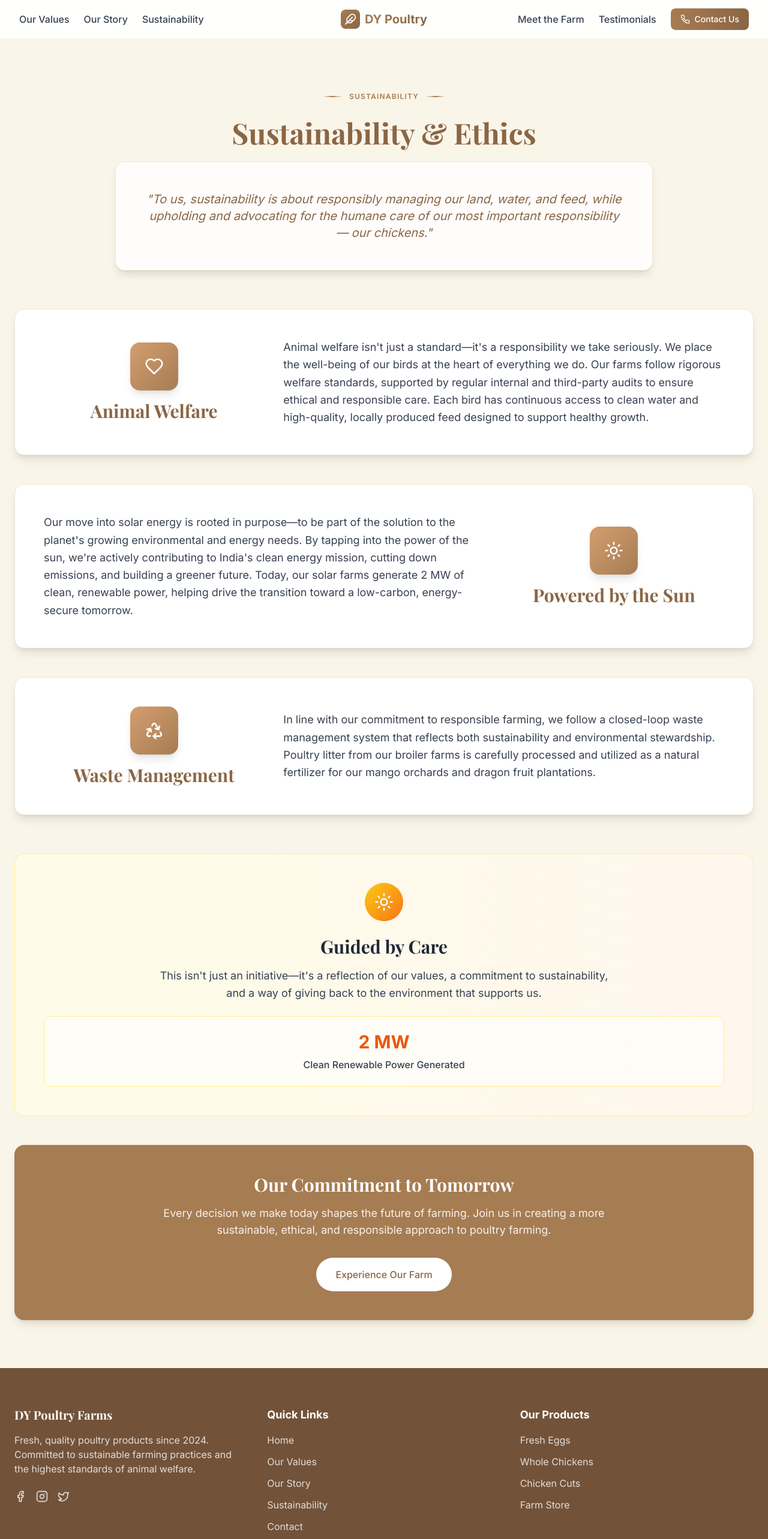
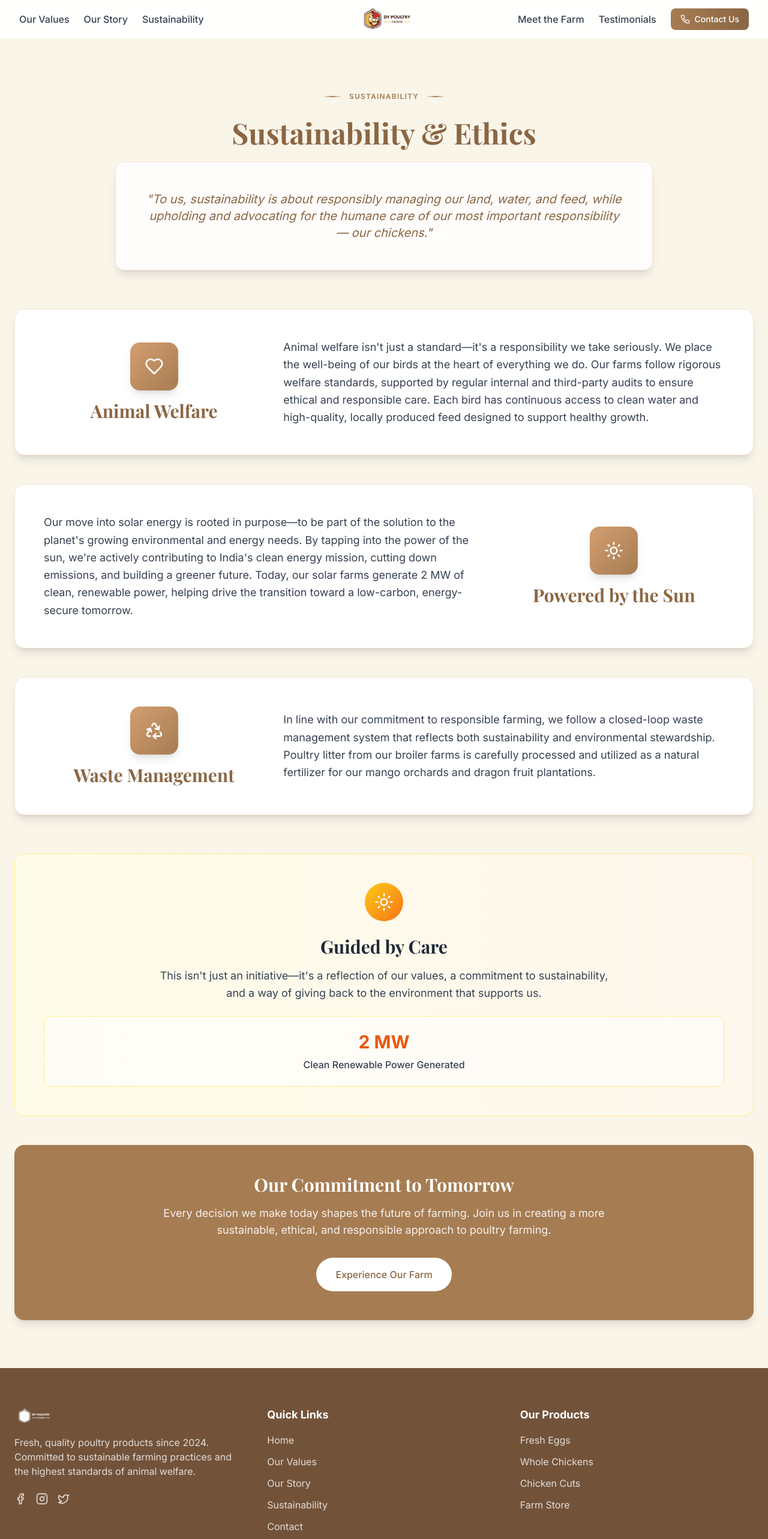
Before and after one commit to harishkarthik1515/DYPOULTRY, a React (Vite) app: page /sustainability in a window 1280 px wide. Shown: the top 2566 px of the page at 60% size. Built offline with nearby package versions, Linux system fonts and the light colour scheme.

Commit message:
Replace dummy logo with actual DY Poultry Farms logo

```diff
--- a/index.html
+++ b/index.html
@@ -2,7 +2,7 @@
 <html lang="en">
   <head>
     <meta charset="UTF-8" />
-    <link rel="icon" type="image/svg+xml" href="/vite.svg" />
+    <link rel="icon" type="image/png" href="/dy 4 1.png" />
     <meta name="viewport" content="width=device-width, initial-scale=1.0" />
     <title>DY Poultry Farms | Naturally Raised. Honestly Farmed.</title>
     <link rel="preconnect" href="https://fonts.googleapis.com">
--- a/src/components/Footer.tsx
+++ b/src/components/Footer.tsx
@@ -25,7 +25,11 @@ const Footer: React.FC = () => {
         <div className="grid grid-cols-1 md:grid-cols-2 lg:grid-cols-3 gap-8 mb-12">
           <div>
             <div className="flex items-center gap-2 mb-4">
-              <span className="font-serif font-bold text-xl text-white">DY Poultry Farms</span>
+              <img
+                src="/dy 4 1.png"
+                alt="DY Poultry Farms"
+                className="h-8 brightness-0 invert"
+              />
             </div>
             <p className="mb-6 text-white/80">
               Fresh, quality poultry products since 2024. Committed to sustainable
--- a/src/components/Header.tsx
+++ b/src/components/Header.tsx
@@ -152,16 +152,13 @@ const Header = () => {
               className="flex items-center justify-center cursor-pointer"
               onClick={handleLogoClick}
             >
-              <div className={`bg-gradient-to-br from-primary-600 to-primary-700 rounded-lg flex items-center justify-center transition-all duration-300 ${
-                isScrolled ? 'w-5 h-5 sm:w-6 sm:h-6' : 'w-6 h-6 sm:w-8 sm:h-8'
-              }`}>
-                <Feather className={`text-white ${isScrolled ? 'w-3 h-3 sm:w-4 sm:h-4' : 'w-3 h-3 sm:w-5 sm:h-5'}`} />
-              </div>
-              <span className={`ml-2 font-bold bg-gradient-to-r from-primary-600 to-primary-700 bg-clip-text text-transparent transition-all duration-300 ${
-                isScrolled ? 'text-base sm:text-lg' : 'text-lg sm:text-xl'
-              }`}>
-                DY Poultry
-              </span>
+              <img
+                src="/dy 4 1.png"
+                alt="DY Poultry Farms"
+                className={`transition-all duration-300 ${
+                  isScrolled ? 'h-8 sm:h-10' : 'h-10 sm:h-12'
+                }`}
+              />
             </Link>
 
             {/* Right Navigation & CTA */}
@@ -210,16 +207,13 @@ const Header = () => {
               className="flex items-center justify-center cursor-pointer absolute left-1/2 transform -translate-x-1/2"
               onClick={handleLogoClick}
             >
-              <div className={`bg-gradient-to-br from-primary-600 to-primary-700 rounded-lg flex items-center justify-center transition-all duration-300 ${
-                isScrolled ? 'w-5 h-5 sm:w-6 sm:h-6' : 'w-6 h-6 sm:w-8 sm:h-8'
-              }`}>
-                <Feather className={`text-white ${isScrolled ? 'w-3 h-3 sm:w-4 sm:h-4' : 'w-3 h-3 sm:w-5 sm:h-5'}`} />
-              </div>
-              <span className={`ml-2 font-bold bg-gradient-to-r from-primary-600 to-primary-700 bg-clip-text text-transparent transition-all duration-300 ${
-                isScrolled ? 'text-base sm:text-lg' : 'text-lg sm:text-xl'
-              }`}>
-                DY Poultry
-              </span>
+              <img
+                src="/dy 4 1.png"
+                alt="DY Poultry Farms"
+                className={`transition-all duration-300 ${
+                  isScrolled ? 'h-8 sm:h-10' : 'h-10 sm:h-12'
+                }`}
+              />
             </Link>
 
             {/* Contact CTA Button - Right */}
@@ -248,12 +242,11 @@ const Header = () => {
               {/* Menu Header */}
               <div className="flex items-center justify-between p-4 border-b border-gray-200 flex-shrink-0">
                 <Link to="/" className="flex items-center space-x-2" onClick={handleLogoClick}>
-                  <div className="w-6 h-6 bg-gradient-to-br from-primary-600 to-primary-700 rounded-lg flex items-center justify-center">
-                    <Feather className="w-4 h-4 text-white" />
-                  </div>
-                  <span className="text-lg font-bold bg-gradient-to-r from-primary-600 to-primary-700 bg-clip-text text-transparent cursor-pointer">
-                    DY Poultry
-                  </span>
+                  <img
+                    src="/dy 4 1.png"
+                    alt="DY Poultry Farms"
+                    className="h-8"
+                  />
                 </Link>
                 <button
                   onClick={() => setIsMenuOpen(false)}
--- a/src/components/Hero.tsx
+++ b/src/components/Hero.tsx
@@ -181,7 +181,11 @@ const Hero: React.FC = () => {
               }`}>
                 <div className="flex items-center space-x-4">
                   <div className="h-px bg-gradient-to-r from-primary-500 to-transparent flex-1"></div>
-                  <Feather className="h-4 w-4 text-primary-600" />
+                  <img
+                    src="/dy 4 1.png"
+                    alt="DY Poultry Farms"
+                    className="h-6 w-6 object-contain"
+                  />
                   <div className="h-px bg-gradient-to-l from-primary-500 to-transparent flex-1"></div>
                 </div>
 
```
